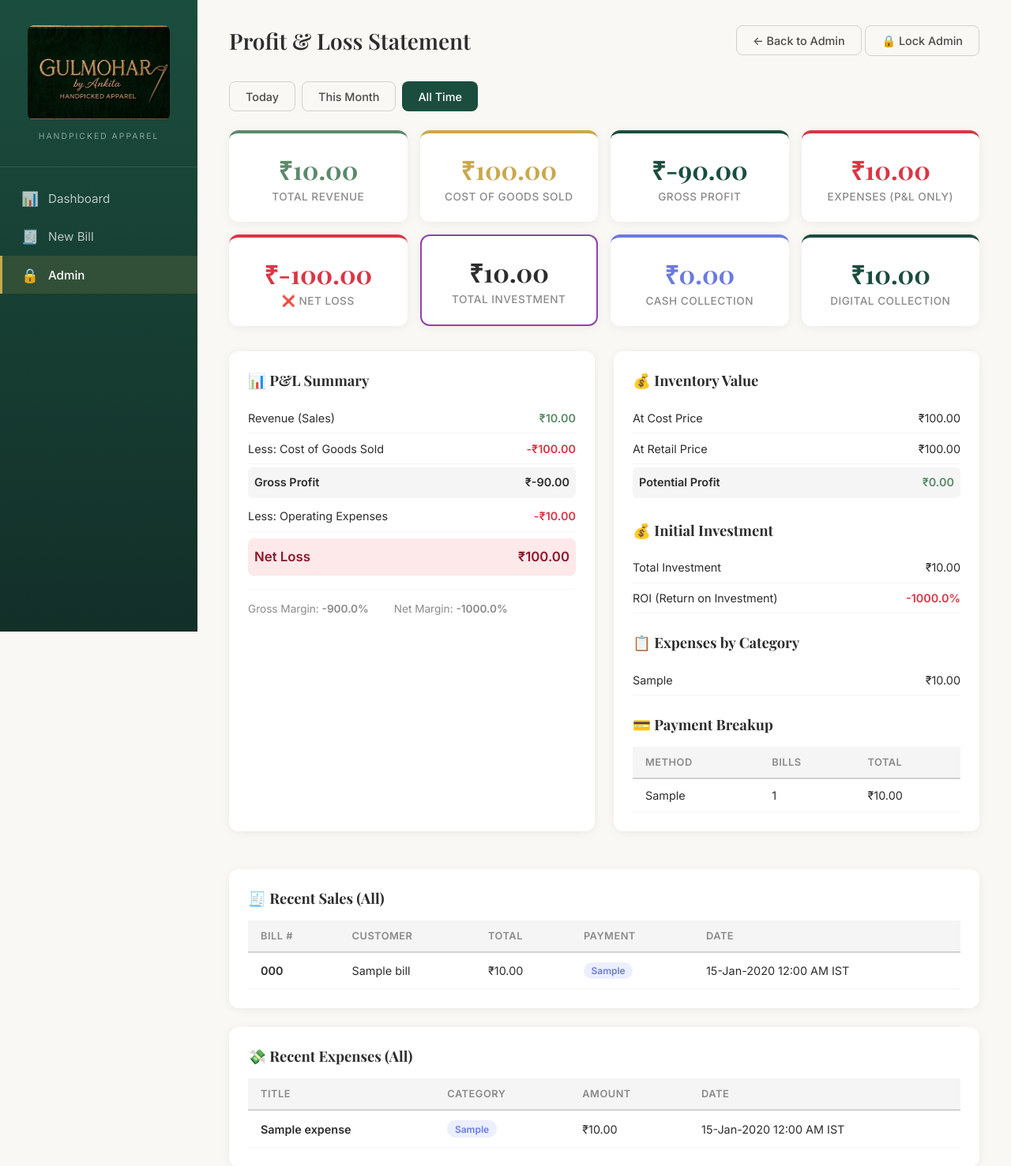
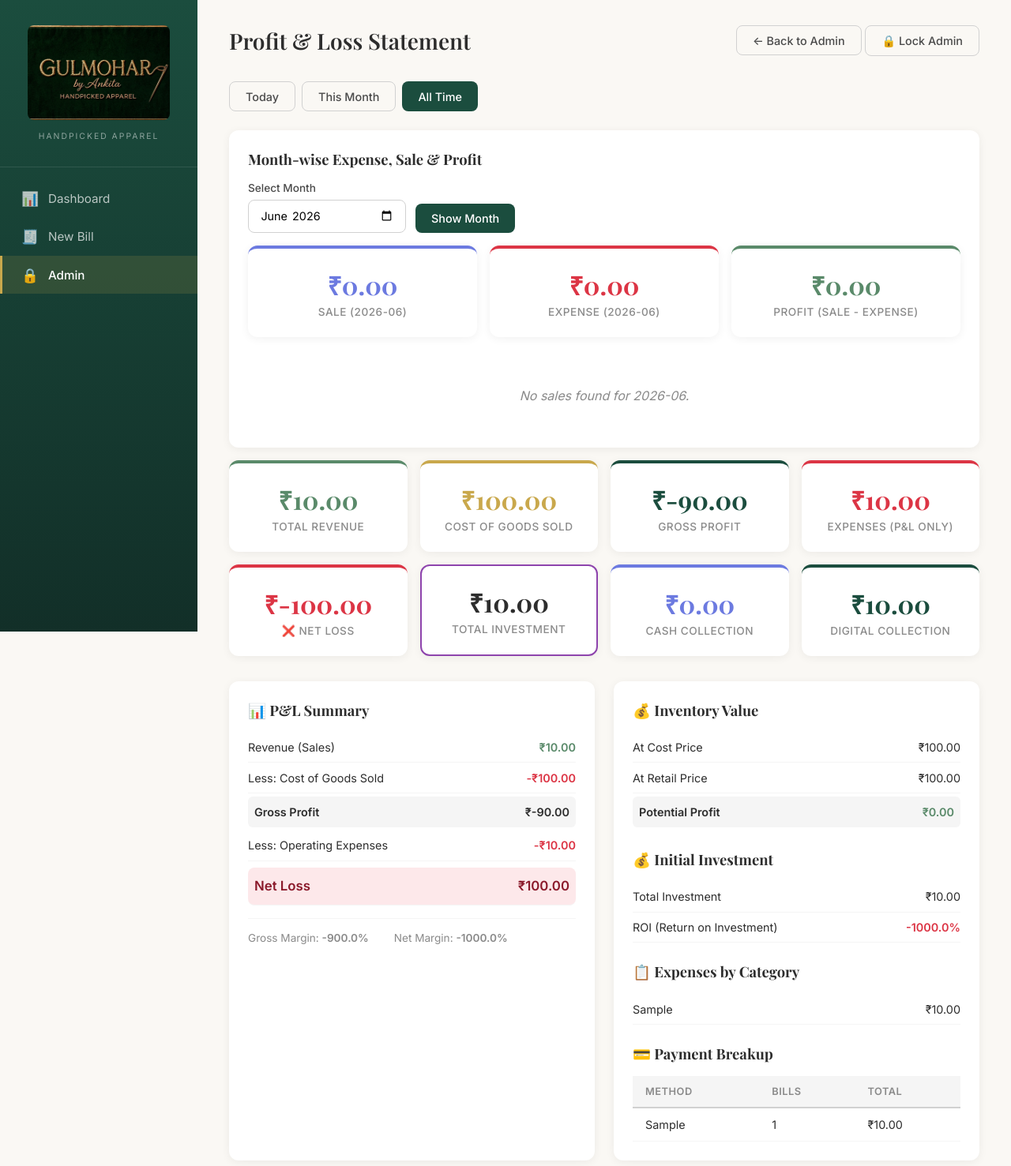
Before and after one commit to Sujay-Nakhare-Git/inventory-management, a Flask app: page /profit-loss in a window 1280 px wide. Shown: the top 1477 px of the page at 79% size. Run offline with Flask 3, Linux system fonts and the light colour scheme; the visitor is signed in with stand-in values (Sample User, id 1); tables that the repository leaves empty hold one stand-in row (values such as "Sample post").

Commit message:
feat: Enhance profit & loss reporting with month selection and detailed statistics

```diff
--- a/routes_reports.py
+++ b/routes_reports.py
@@ -323,12 +323,17 @@ def profit_loss():
     db = get_db()
     period = request.args.get("period", "all")
     today = now_ist().strftime("%Y-%m-%d")
-    month = now_ist().strftime("%Y-%m")
+    current_month = now_ist().strftime("%Y-%m")
+    selected_month = request.args.get("month", current_month).strip() or current_month
+    try:
+        datetime.strptime(selected_month, "%Y-%m")
+    except ValueError:
+        selected_month = current_month
 
     if period == "today":
         date_filter = f"{today}%"
     elif period == "month":
-        date_filter = f"{month}%"
+        date_filter = f"{selected_month}%"
     else:
         date_filter = "%"
 
@@ -354,8 +359,15 @@ def profit_loss():
         (date_filter,),
     ).fetchone()[0]
 
+    # All expenses for selected period (used in month-wise expense-sale-profit summary)
+    total_expenses_all = db.execute(
+        "SELECT COALESCE(SUM(amount), 0) FROM expenses WHERE created_at LIKE ?",
+        (date_filter,),
+    ).fetchone()[0]
+
     gross_profit = revenue - cogs
     net_profit = gross_profit - total_expenses
+    sales_minus_expenses = revenue - total_expenses_all
 
     # Total investment
     total_investment = db.execute(
@@ -421,6 +433,24 @@ def profit_loss():
         (date_filter,),
     ).fetchall()
 
+    # Full sale history for selected month (for month-wise reporting section)
+    monthly_sales_history = db.execute(
+        "SELECT * FROM bills WHERE created_at LIKE ? ORDER BY created_at DESC",
+        (f"{selected_month}%",),
+    ).fetchall()
+
+    monthly_sale_total = db.execute(
+        "SELECT COALESCE(SUM(total), 0) FROM bills WHERE created_at LIKE ?",
+        (f"{selected_month}%",),
+    ).fetchone()[0]
+
+    monthly_expense_total = db.execute(
+        "SELECT COALESCE(SUM(amount), 0) FROM expenses WHERE created_at LIKE ?",
+        (f"{selected_month}%",),
+    ).fetchone()[0]
+
+    monthly_profit = monthly_sale_total - monthly_expense_total
+
     # Inventory value
     inventory_cost = db.execute(
         "SELECT COALESCE(SUM(cost_price * quantity), 0) FROM products"
@@ -446,6 +476,14 @@ def profit_loss():
         inventory_retail=inventory_retail,
         period=period,
         total_investment=total_investment,
+        selected_month=selected_month,
+        current_month=current_month,
+        total_expenses_all=total_expenses_all,
+        sales_minus_expenses=sales_minus_expenses,
+        monthly_sales_history=monthly_sales_history,
+        monthly_sale_total=monthly_sale_total,
+        monthly_expense_total=monthly_expense_total,
+        monthly_profit=monthly_profit,
     )
 
 
--- a/templates/profit_loss.html
+++ b/templates/profit_loss.html
@@ -12,8 +12,64 @@
 
 <div class="period-tabs">
     <a href="{{ url_for('profit_loss', period='today') }}" class="btn {% if period == 'today' %}btn-primary{% else %}btn-outline{% endif %}">Today</a>
-    <a href="{{ url_for('profit_loss', period='month') }}" class="btn {% if period == 'month' %}btn-primary{% else %}btn-outline{% endif %}">This Month</a>
+    <a href="{{ url_for('profit_loss', period='month', month=selected_month) }}" class="btn {% if period == 'month' %}btn-primary{% else %}btn-outline{% endif %}">This Month</a>
     <a href="{{ url_for('profit_loss', period='all') }}" class="btn {% if period == 'all' %}btn-primary{% else %}btn-outline{% endif %}">All Time</a>
+</div>
+
+<div class="card" style="margin-bottom:1rem;">
+    <h3 class="card-title">Month-wise Expense, Sale & Profit</h3>
+    <form method="GET" action="{{ url_for('profit_loss') }}" class="filter-bar" style="align-items:flex-end;">
+        <input type="hidden" name="period" value="month">
+        <div class="form-group" style="margin:0;">
+            <label for="month">Select Month</label>
+            <input type="month" id="month" name="month" class="input" value="{{ selected_month }}" max="{{ current_month }}">
+        </div>
+        <button type="submit" class="btn btn-primary">Show Month</button>
+    </form>
+
+    <div class="stats-grid" style="margin-top:1rem;">
+        <div class="stat-card stat-blue">
+            <div class="stat-value">₹{{ "%.2f"|format(monthly_sale_total) }}</div>
+            <div class="stat-label">Sale ({{ selected_month }})</div>
+        </div>
+        <div class="stat-card stat-red">
+            <div class="stat-value">₹{{ "%.2f"|format(monthly_expense_total) }}</div>
+            <div class="stat-label">Expense ({{ selected_month }})</div>
+        </div>
+        <div class="stat-card {% if monthly_profit >= 0 %}stat-green{% else %}stat-red{% endif %}">
+            <div class="stat-value">₹{{ "%.2f"|format(monthly_profit) }}</div>
+            <div class="stat-label">Profit (Sale - Expense)</div>
+        </div>
+    </div>
+
+    {% if monthly_sales_history %}
+    <div class="table-wrapper" style="margin-top:1rem;">
+        <table>
+            <thead>
+                <tr>
+                    <th>Bill #</th>
+                    <th>Customer</th>
+                    <th>Total</th>
+                    <th>Payment</th>
+                    <th>Date</th>
+                </tr>
+            </thead>
+            <tbody>
+                {% for bill in monthly_sales_history %}
+                <tr>
+                    <td><strong>{{ display_bill_ref(bill) }}</strong></td>
+                    <td>{{ bill.customer_name or 'Walk-in' }}</td>
+                    <td>₹{{ "%.2f"|format(bill.total) }}</td>
+                    <td>{{ bill.payment_method }}</td>
+                    <td>{{ bill.created_at | istdatetime }}</td>
+                </tr>
+                {% endfor %}
+            </tbody>
+        </table>
+    </div>
+    {% else %}
+    <p class="empty-state" style="margin-top:0.75rem;">No sales found for {{ selected_month }}.</p>
+    {% endif %}
 </div>
 
 <div class="stats-grid">
```
